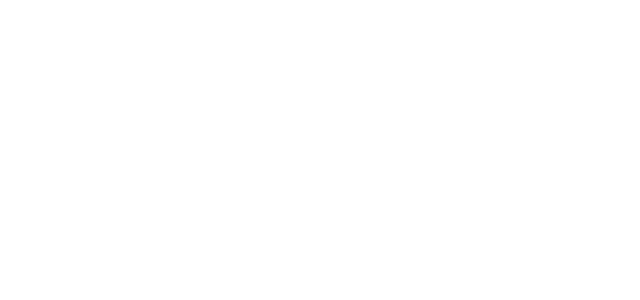
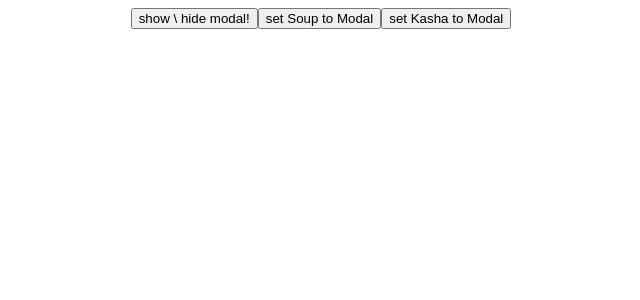
Before and after one commit to Danil-27/vue-education, a Vue app: page / in a window 1280 px wide. Shown: the top 300 px of the page, without its empty margins (319-959 px from the left). Built offline with nearby package versions, Linux system fonts and the light colour scheme; the HTML template or start-up script is replaced by a standard one.

Commit message:
feat: solve 03 slot

```diff
--- a/src/App.vue
+++ b/src/App.vue
@@ -1,7 +1,31 @@
 <template>
-  <div></div>
+  <div class="container">
+    <div class="btns">
+      <button @click="isModalOpen = !isModalOpen">show \ hide modal!</button>
+      <button @click="modalContent = soup">set Soup to Modal</button>
+      <button @click="modalContent = kasha">set Kasha to Modal</button>
+    </div>
+    <Modal v-show="isModalOpen">
+      {{ modalContent }}
+    </Modal>
+  </div>
 </template>
 
-<script></script>
+<script lang="ts" setup>
+import { ref } from 'vue';
+import Modal from './components/ModalComponent.vue';
 
-<style scoped lang="scss"></style>
+const isModalOpen = ref(false);
+const modalContent = ref('base modal content from App!');
+
+const soup = 'this is soup!';
+const kasha = 'awesome appetit kasha!!';
+</script>
+
+<style scoped lang="scss">
+.container {
+  display: flex;
+  flex-direction: column;
+  align-items: center;
+}
+</style>
--- /dev/null
+++ b/src/components/ModalComponent.vue
@@ -0,0 +1,16 @@
+<template>
+  <div class="modal">
+    <slot>default modal content</slot>
+  </div>
+</template>
+
+<script setup lang="ts"></script>
+
+<style scoped lang="scss">
+.modal {
+  border: 2px solid red;
+  width: 250px;
+  height: 250px;
+  margin: auto;
+}
+</style>
```
